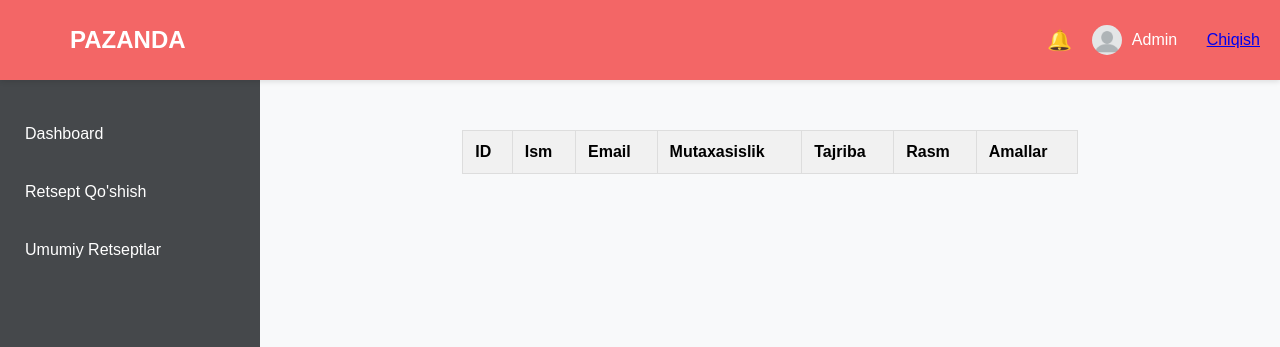
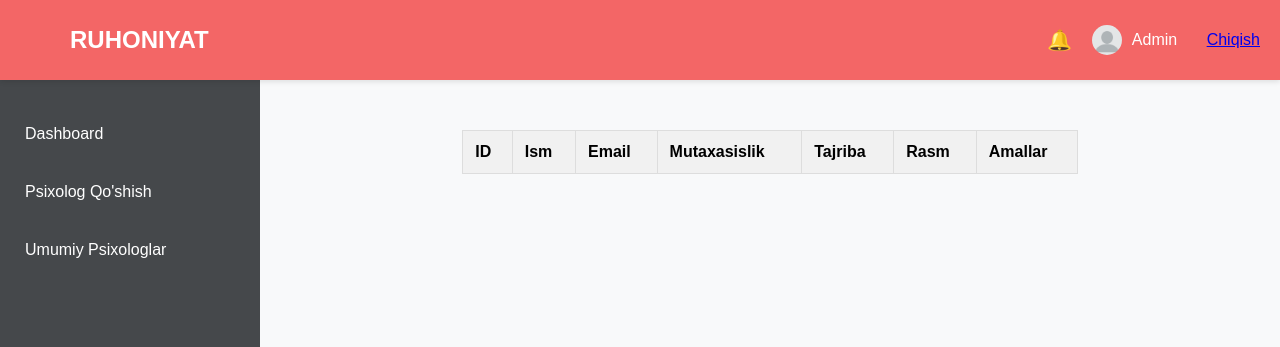
Before and after one commit to Sarvinoz12/PsProject, a Laravel app: page /admin/index in a window 1280 px wide. Shown: the top 347 px of the page. Run offline with Laravel 10, Linux system fonts and the light colour scheme; data that the repository does not hold is empty.

Commit message:
admin page blade update

```diff
--- a/resources/views/Admin/Admin Layot/master.blade.php
+++ b/resources/views/Admin/Admin Layot/master.blade.php
@@ -11,7 +11,7 @@
     <div class="navbar">
         <div class="admin-controls">
             <!-- Sayt nomi -->
-            <div class="site-name">Pazanda</div>
+            <div class="site-name">Ruhoniyat</div>
         </div>
 
         <div class="user-notification">
@@ -44,8 +44,8 @@
     <div class="sidebar-content">
         <div class="sidebar">
             <a href="{{route('admin.dashbord')}}">Dashboard</a>
-            <a href="{{route('admin.create')}}">Retsept Qo'shish</a>
-            <a href="{{route('admin.index')}}">Umumiy Retseptlar</a>
+            <a href="{{route('admin.create')}}">Psixalog Qo'shish</a>
+            <a href="{{route('admin.index')}}">Umumiy Psixalog</a>
         </div>
 
 @yield('admin.content')
@@ -53,8 +53,8 @@
     <div class="sidebar-content">
         <div class="sidebar">
             <a href="{{route('admin.dashbord')}}">Dashboard</a>
-            <a href="{{route('admin.create')}}">Retsept Qo'shish</a>
-            <a href="{{route('admin.index')}}">Umumiy Retseptlar</a>
+            <a href="{{route('admin.create')}}">Psixolog Qo'shish</a>
+            <a href="{{route('admin.index')}}">Umumiy Psixologlar</a>
         </div>
         </div>
     </div>
```
Also changed, not shown: resources/views/Ps/PsLayot/master.blade.php (+5 -5 lines).
